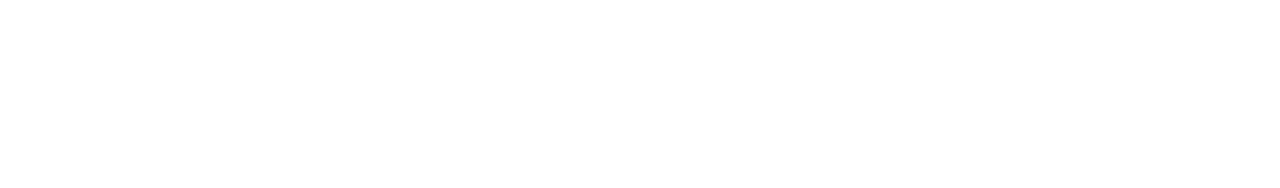
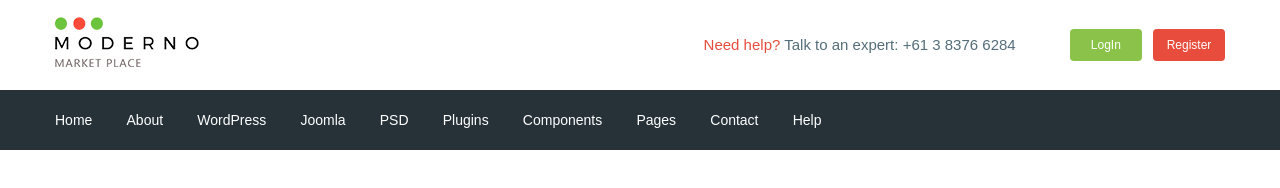
Before and after one commit to skazkoz/moderno, a website: page app/index.html in a window 1280 px wide. Drawn offline with nearby package versions, Linux system fonts and the light colour scheme; files that its build step writes are made by us from their sources.

Commit message:
added header

```diff
--- a/app/index.html
+++ b/app/index.html
@@ -5,12 +5,95 @@
     <meta charset="UTF-8">
     <meta name="viewport" content="width=device-width, initial-scale=1.0">
     <title>Document</title>
+    <link href="https://fonts.googleapis.com/css2?family=Roboto:wght@400;700&display=swap" rel="stylesheet">
     <link rel="stylesheet" href="css/libs.min.css">
     <link rel="stylesheet" href="css/style.min.css">
 </head>
 
 <body>
-    <div class="box"></div>
+    <header class="header">
+        <div class="header_top">
+            <div class="container">
+                <div class="header_top-inner">
+                    <div class="header_logo">
+                        <a href="#">
+                            <img src="images/logo.png" alt="">
+                        </a>
+                    </div>
+                    <div class="header_text">
+                        <a href="#">
+                            <span>Need help?</span>
+                        </a>
+                        Talk to an expert:
+                        <a class="header_phone" href="tel:61383766284">+61 3 8376 6284</a>
+                    </div>
+                    <div class="header_box">
+                        <a class="basket" href=""></a>
+                        <a class="header_btn header_btn-login" href="">LogIn</a>
+                        <a class="header_btn header_btn-register" href="">Register</a>
+                    </div>
+                </div>
+            </div>
+        </div>
+        <div class="header_menu">
+            <div class="container">
+                <nav class="menu">
+                    <ul class="menu_list">
+                        <li>
+                            <a href="#">
+                                Home
+                            </a>
+                        </li>
+                        <li>
+                            <a href="#">
+                                About
+                            </a>
+                        </li>
+                        <li>
+                            <a href="#">
+                                WordPress
+                            </a>
+                        </li>
+                        <li>
+                            <a href="#">
+                                Joomla
+                            </a>
+                        </li>
+                        <li>
+                            <a href="#">
+                                PSD
+                            </a>
+                        </li>
+                        <li>
+                            <a href="#">
+                                Plugins
+                            </a>
+                        </li>
+                        <li>
+                            <a href="#">
+                                Components
+                            </a>
+                        </li>
+                        <li>
+                            <a href="#">
+                                Pages
+                            </a>
+                        </li>
+                        <li>
+                            <a href="#">
+                                Contact
+                            </a>
+                        </li>
+                        <li>
+                            <a href="#">
+                                Help
+                            </a>
+                        </li>
+                    </ul>
+                </nav>
+            </div>
+        </div>
+    </header>
     <script src="https://ajax.googleapis.com/ajax/libs/jquery/3.5.1/jquery.min.js"></script>
     <script src="js/libs.min.js"></script>
     <script src="js/main.min.js"></script>
--- /dev/null
+++ b/app/scss/_fonts.scss
@@ -0,0 +1,6 @@
+@font-face {
+    font-family: 'Roboto-Regular', sans-serif;
+    src: url('../fonts/Roboto-Regular.woff2') format('woff2'), url('../fonts/Roboto-Regular.woff') format('woff');
+    font-weight: 400;
+    font-display: swap;
+}
--- /dev/null
+++ b/app/scss/_global.scss
@@ -0,0 +1,36 @@
+html {
+    box-sizing: border-box;
+}
+
+*,
+*::before,
+*::after {
+    box-sizing: inherit;
+}
+
+body {
+    font-family: 'Roboto-Regular', sans-serif;
+    font-size: 15px;
+    line-height: 24px;
+    color: $text;
+    font-weight: 400;
+}
+
+a {
+    display: inline-block;
+    text-decoration: none;
+    color: $text;
+}
+
+ul,
+li {
+    margin: 0;
+    padding: 0;
+    list-style: none;
+}
+
+.container {
+    max-width: 1200px;
+    margin: 0 auto;
+    padding: 0 15px;
+}
--- /dev/null
+++ b/app/scss/_vars.scss
@@ -0,0 +1,4 @@
+$text: #546e7a;
+$red: #e74c3c;
+$green: #8bc34a;
+$bg: #263238;
--- a/app/scss/style.scss
+++ b/app/scss/style.scss
@@ -1,9 +1,58 @@
-html {
-    box-sizing: border-box;
+@import 'vars';
+@import 'global';
+@import 'fonts';
+.header_top-inner {
+    display: flex;
+    justify-content: space-between;
+    height: 90px;
+    align-items: center;
 }
 
-*,
-*::before,
-*::after {
-    box-sizing: inherit;
+.header_text {
+    margin-left: auto;
+    margin-right: 50px;
+    span {
+        color: $red;
+    }
 }
+
+.header_btn {
+    padding: 4px;
+    width: 72px;
+    border-radius: 4px;
+    text-align: center;
+    color: #fff;
+    font-size: 12px;
+}
+
+.header_btn-login {
+    background-color: $green;
+}
+
+.header_btn-register {
+    background-color: $red;
+    margin-left: 7px;
+}
+
+.header_menu {
+    background-color: $bg;
+}
+
+.menu {
+    display: flex;
+    align-items: center;
+    height: 60px;
+}
+
+.menu_list {
+    li {
+        display: inline-block;
+        &+li {
+            margin-left: 30px;
+        }
+    }
+    a {
+        color: #fff;
+        font-size: 14px;
+    }
+}
--- a/gulpfile.js
+++ b/gulpfile.js
@@ -8,7 +8,7 @@ let gulp = require('gulp'),
     cssmin = require('gulp-cssmin');
 
 gulp.task('sass', function() {
-    return gulp.src('app/scss/style.scss')
+    return gulp.src('app/scss/**/*.scss')
         .pipe(sass({ outputStyle: 'expanded' }))
         .pipe(rename({ suffix: '.min' }))
         .pipe(autoprefixer({
@@ -58,7 +58,7 @@ gulp.task('browser-sync', function() {
 });
 
 gulp.task('watch', function() {
-    gulp.watch('app/scss/style.scss', gulp.parallel('sass'))
+    gulp.watch('app/scss/**/*.scss', gulp.parallel('sass'))
     gulp.watch('app/*.html', gulp.parallel('html'))
     gulp.watch('app/js/*.js', gulp.parallel('js'))
 });
```
Also changed, not shown: app/fonts/Roboto-Regular.woff (added), app/fonts/Roboto-Regular.woff2 (added), app/images/logo.png (added), package.json (indentation only).
